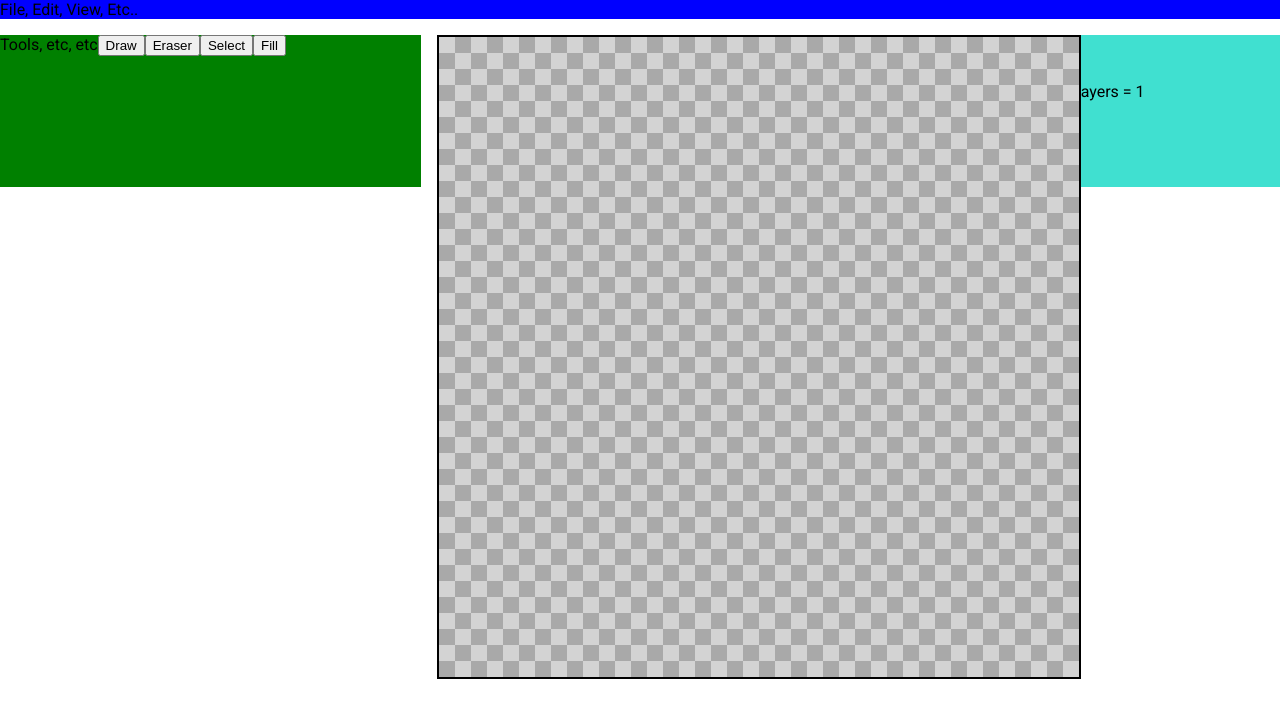
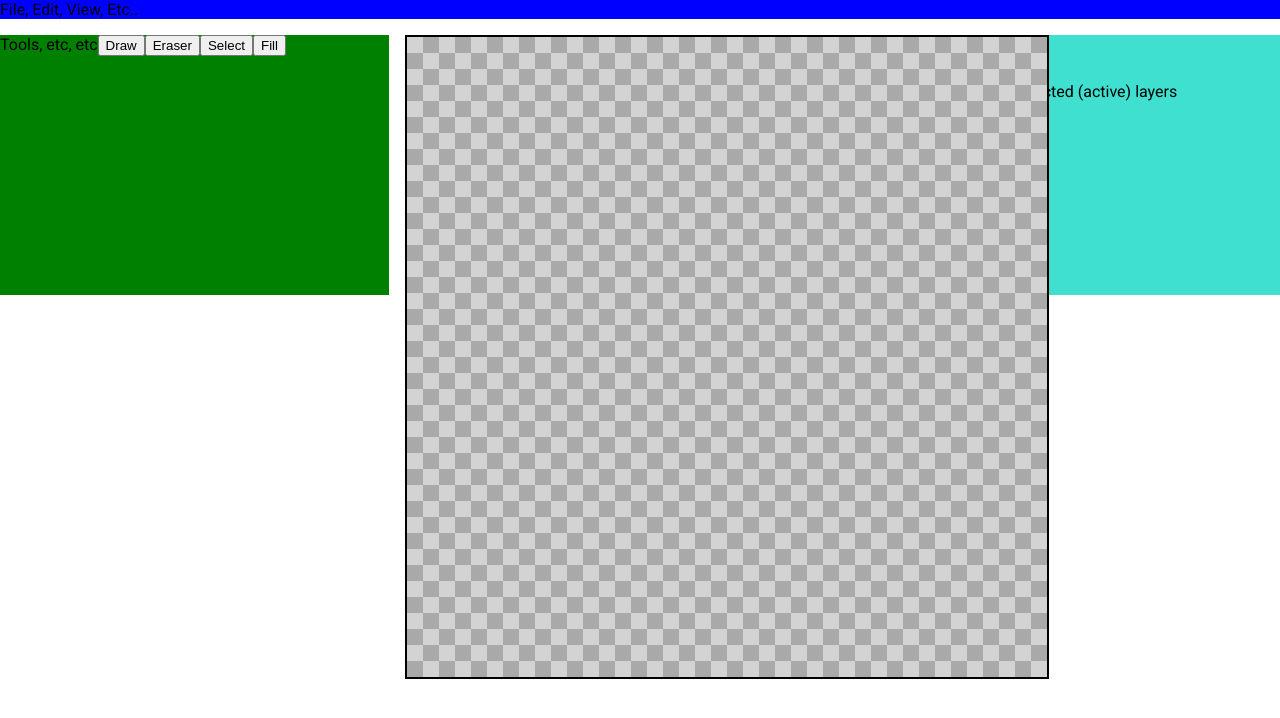
Before and after one commit to NLincoln/drawsnell, a React (Create React App) app: page / in a window 1280 px wide. Shown: the top 718 px of the page. Built offline with nearby package versions, Linux system fonts and the light colour scheme.

Commit message:
Added dynamic layer manager GUI and ability to solo layers

```diff
--- a/src/App.js
+++ b/src/App.js
@@ -25,13 +25,16 @@ export default function App() {
   // testing compositions //
   let aComp = new composition(40, 40, 255, 255, 255, 1.0); // used as the alpha background
   aComp.addLayer(255, 255, 255, 0); // empty layer 1
-  aComp.addLayer(255, 255, 255, 0); // empty layer 2
+  // aComp.addLayer(255, 255, 255, 0); // empty layer 2
   // aComp.layers[1].opacity = 1.0; // set to 100% opacity
   // end testing compositions //
   //////////////////////////////
 
   // a state with a list containing all of the users currently selected layers
   let [activeLayers, changeActiveLayers] = useState([1]);
+  // just used to update the GUI when doing things such as adding a new layer
+  let [GUI, changeGUI] = useState(null);
+
   // a value telling the canvas to do something (like redraw itself) exactly once
   let [oneTimeEvent, changeOneTimeEvent] = useState(null);
   // the data structure holding all of the pixel and layer data
@@ -90,10 +93,13 @@ export default function App() {
           color={color}
           onColorChange={setColor}
           mainComp={mainComp}
+          changeMainComp={changeMainComp}
           oneTimeEvent={oneTimeEvent}
           changeOneTimeEvent={changeOneTimeEvent}
           activeLayers={activeLayers}
           changeActiveLayers={changeActiveLayers}
+          GUI={GUI}
+          changeGUI={changeGUI}
         />
       </GridArea>
 
--- a/src/RightPanel.js
+++ b/src/RightPanel.js
@@ -11,6 +11,61 @@ const PanelWrapper = styled.div`
 
 export default function RightPanel(props)
 {
+
+  ///////////////////////////////
+  // general purpose functions //
+  ///////////////////////////////
+
+  // used by the array sort method
+  function numericalSort(a, b)
+  {
+    return a > b ? 1 : b > a ? -1 : 0;
+  }
+
+  // swaps any two layers by index, both at composition and GUI level
+  function swapCompLayers(layNum1, layNum2)
+  {
+    // swaps layers at the composition level
+    let tempComp = props.mainComp.layers[layNum1];
+    props.mainComp.layers[layNum1] = props.mainComp.layers[layNum2];
+    props.mainComp.layers[layNum2] = tempComp;
+
+    // also swap selected layers
+    let ars = [props.activeLayers] // array of arrays
+    for(let ii = 0; ii < ars.length; ii++)
+    {
+      let temp = Array.from(ars[ii])
+      let removal = undefined;
+      let putin = undefined;
+      if(ars[ii].includes(layNum1) && !ars[ii].includes(layNum2))
+      {
+        removal = layNum1;
+        putin = layNum2;
+      }
+      else if(!ars[ii].includes(layNum1) && ars[ii].includes(layNum2))
+      {
+        removal = layNum2;
+        putin = layNum1;
+      }
+      temp = temp.filter(arrayItem => arrayItem !== removal);
+      if(putin != undefined)
+      {
+        temp.push(putin)
+      }
+      temp.sort(numericalSort)
+
+      switch(ii)
+      {
+        case 0:
+          props.changeActiveLayers(temp); break;
+        // case 1:
+        //   props.changeSoloLayers(temp); break;
+      }
+    }
+
+    // update any other layer-specific gui related info
+    props.changeGUI(null)
+  }
 
   // testing functions to see the opacity of layers
   function opacityUp()
@@ -45,61 +100,203 @@ export default function RightPanel(props)
     }
     props.changeOneTimeEvent("redrawCanvas");
   }
-  function swapActiveLayer()
+  function clearLayers()
   {
-    if(props.activeLayers[0] == 1)
+    props.changeOneTimeEvent("clearActiveLayers");
+  }
+
+  function addLayer()
+  {
+    props.mainComp.addLayer();
+    props.changeActiveLayers(Array.from(props.activeLayers)) // doesn't update GUI without this line and I'm not sure why
+  }
+
+  function deleteSelectedLayers()
+  {
+    let newLayers = []
+
+    // check to make sure the user isn't deleting EVERY layer; that would be bad
+    // we subtract one here because the bottom layer isn't accessible to the user
+    if(props.activeLayers.length == props.mainComp.layers.length - 1)
     {
-      props.changeActiveLayers([2])
+      window.alert("You can't delete EVERY layer! Please deslect at least one layer before continuing.");
     }
     else
     {
-      props.changeActiveLayers([1])
+      for(let i = 0; i < props.mainComp.layers.length; i++)
+      {
+        if(!props.activeLayers.includes(i))
+        {
+          newLayers.push(props.mainComp.layers[i]);
+        }
+      }
+      props.mainComp.layers = newLayers;
+
+      props.changeActiveLayers([]); // updates the GUI, makes no layers selected
+
+      // suppose the last solo layers was just deleted
+      // then the other layers need to become visible,
+      // so we must recalculate solo layer visibility
+      props.mainComp.calculateSoloLayerVisibility();
+      props.changeOneTimeEvent("redrawCanvas");
     }
   }
-  function switchLayersZOrder()
+
+  // individual layer functions
+  function toggleLayerSelect(layNum)
   {
-    let temp = props.mainComp.layers[1];
-    props.mainComp.layers[1] = props.mainComp.layers[2];
-    props.mainComp.layers[2] = temp;
-    props.changeOneTimeEvent("redrawCanvas");
+    let temp = Array.from(props.activeLayers) // create a deep copy of active layers
+    if(temp.includes(layNum)) // deselect the layer
+    {
+      temp = temp.filter(arrayItem => arrayItem !== layNum);
+    }
+    else
+    {
+      temp.push(layNum)
+    }
+    temp.sort(numericalSort) // sorts like strings otherwise
+    props.changeActiveLayers(temp)
   }
-  function clearCurrentLayer()
+
+  function makeLayerSolo(layNum)
   {
-    props.changeOneTimeEvent("clearActiveLayers");
+    props.mainComp.layers[layNum].isSolo = !props.mainComp.layers[layNum].isSolo; // invert whether solo or not
+    props.mainComp.calculateSoloLayerVisibility(); // calculate which layers are visible based on solos
+    props.changeGUI(null); // update GUI
+    props.changeOneTimeEvent("redrawCanvas")
+  }
+
+  function moveLayerDownOne(layNum)
+  {
+    if(layNum != 1)
+    {
+      swapCompLayers(layNum, layNum - 1)
+      props.changeOneTimeEvent("redrawCanvas")
+    }
+    else
+    {
+      window.alert("You can't move that layer down any lower!")
+    }
+  }
+
+  function moveLayerUpOne(layNum)
+  {
+    if(layNum != props.mainComp.layers.length - 1)
+    {
+      swapCompLayers(layNum, layNum + 1)
+      props.changeOneTimeEvent("redrawCanvas")
+    }
+    else
+    {
+      window.alert("You can't move that layer up any higher!")
+    }
+  }
+
+
+  ///////////////////////////////
+  // dynamic layer GUI manager //
+  ///////////////////////////////
+  function LayerItem(param) // first letter must be uppercase!
+  {
+
+    let selectedString = "Select"
+    if(props.activeLayers.includes(param.value))
+    {
+      selectedString = "Deselect"
+    }
+    let soloString = "Solo"
+    if(props.mainComp.getSolos().includes(param.value))
+    {
+      soloString = "Unsolo"
+    }
+
+    return <>
+
+    Layer {param.value}&nbsp;&nbsp;
+    <button onClick={(e) => moveLayerUpOne(param.value)}>
+      &#9650;
+    </button>
+
+    <button onClick={(e) => moveLayerDownOne(param.value)}>
+      &#9660;
+    </button>
+
+    <button onClick={(e) => makeLayerSolo(param.value)}>
+      {soloString}
+    </button>
+
+    <button onClick={(e) => toggleLayerSelect(param.value)}>
+      {selectedString}
+    </button>
+
+    <br/>
+    </>;
+  }
+
+  function LayerList(props) {
+    // const numbers = props.activeLayers;
+
+    let numbers = [];
+    for(let i = 1; i < props.mainComp.layers.length; i++) // layer at index 0 is NOT a true layer the user can manage
+    {
+      numbers.push(i);
+    }
+    numbers.reverse(); // reverse the array here so higher layers are on top of lower layers, like Photoshop's layer panel
+
+    return (
+      <ul>
+        {numbers.map((number) =>
+          <LayerItem key={number.toString()} value={number} />
+        )}
+      </ul>
+    );
   }
 
   return <PanelWrapper>Layers, color picker, etc
     <ColorPicker color={props.color} onColorChange={props.onColorChange} />
 
-
-    <button onClick={(e) => swapActiveLayer()}>
-      Swap Active Layers
-    </button>
-
-    Active Layers = {props.activeLayers}
+    These buttons apply to all currently selected (active) layers
 
     <br />
 
-    <button onClick={(e) => switchLayersZOrder()}>
-      Switch Layer Z Order
+    Opacity: &nbsp;&nbsp;&nbsp;
+    {/* Opacity: &emsp; */}
+    <button onClick={(e) => opacityUp()}>
+      +
+    </button>
+
+    <button onClick={(e) => opacityDown()}>
+      -
+    </button>
+    <br />
+
+    <button onClick={(e) => clearLayers()}>
+      Clear
     </button>
 
     <br />
 
-    <button onClick={(e) => opacityUp()}>
-      Opacity Up for layers {props.activeLayers}
+    <button onClick={(e) => deleteSelectedLayers()}>
+      Delete
     </button>
 
     <br />
 
-    <button onClick={(e) => opacityDown()}>
-      Opacity Down for layers {props.activeLayers}
-    </button>
+    Layer Manager
+
     <br />
 
-    <button onClick={(e) => clearCurrentLayer()}>
-      Clear Layers {props.activeLayers}
+    Active Layers = {props.activeLayers.join(", ")}
+    <br />
+    Solo Layers = {props.mainComp.getSolos().join(", ")}
+
+    <br />
+
+    <button onClick={(e) => addLayer()}>
+      Add New Layer
     </button>
+
+    <LayerList mainComp={props.mainComp} activeLayers={props.activeLayers} />
 
   </PanelWrapper>;
 }
--- a/src/layers.js
+++ b/src/layers.js
@@ -15,9 +15,15 @@ class layer
 {
   constructor(width = 40, height = 40, r = 255, g = 255, b = 255, a = 1.0)
   {
+    // used for internal calculations
     this.width = width;
     this.height = height;
+    this.shouldDisplay = true;
     this.pixelData = [];
+
+    // used by GUI primarily
+    this.isSolo = false;
+
     for(var x = 0; x < this.width; x++)
     {
       this.pixelData.push(new Array(this.height));
@@ -92,6 +98,10 @@ class composition //extends React.Component
     for(var ii = 1; ii < this.layers.length; ii++)
     {
       var blendLayer = this.layers[ii];
+      // only composite the next layer if it should be displayed (i.e. part of the solo group)
+      // otherwise, just skip it
+      if(blendLayer.shouldDisplay) // used for when layers are solo'd
+      {
         // iterate over the pixel content of each layer,
         for(var xx = 0; xx < this.layers[ii].width; xx++)
         {
@@ -120,7 +130,43 @@ class composition //extends React.Component
           }
         }
       }
+    }
     return baselayer;
+  }
+
+  // set which layers are visible based on which layers are solo'd
+  calculateSoloLayerVisibility()
+  {
+    let temp = this.getSolos()
+    for(let ii = 1; ii < this.layers.length; ii++)
+    {
+      if(temp.length == 0) // no layers are solo'd => all are visible
+      {
+        this.layers[ii].shouldDisplay = true;
+      }
+      else if(temp.includes(ii)) // at least one layer is solo'd, so only display solo'd layers
+      {
+        this.layers[ii].shouldDisplay = true;
+      }
+      else // this layer is not solo'd, so don't display it
+      {
+        this.layers[ii].shouldDisplay = false;
+      }
+    }
+  }
+
+  // returns an array containing the layer indices of solo'd layers
+  getSolos()
+  {
+    let soloArray = []
+    for(let ii = 0; ii < this.layers.length; ii++)
+    {
+      if(this.layers[ii].isSolo)
+      {
+        soloArray.push(ii)
+      }
+    }
+    return soloArray;
   }
 }
 
```
Lines whose indentation alone changed are shown as unchanged.
